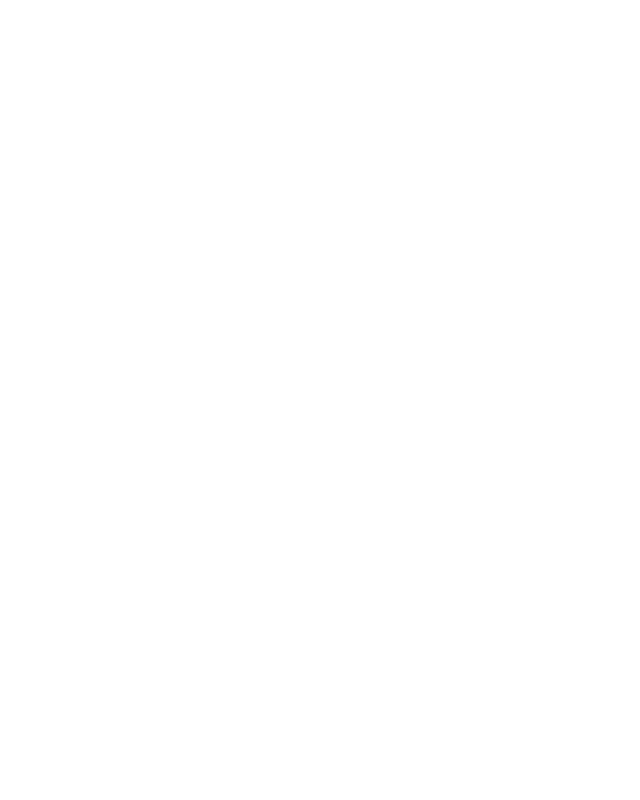
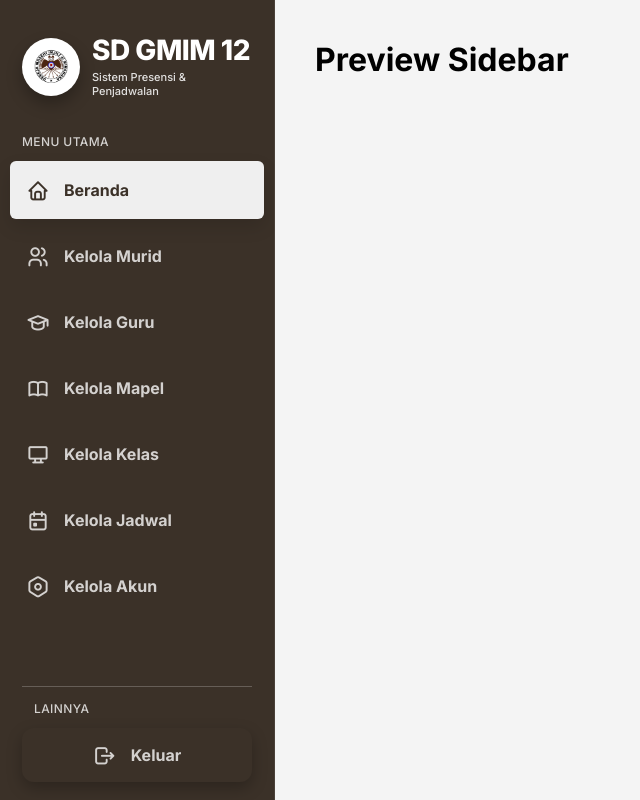
Before and after one commit to Dhoo365/Sistem-presensi-dan-pengelolaan-jadwal-pembelajaran-dan-ujian-berbasis-web, a React (Vite) app: page /admin in a window 1280 px wide. Before the commit this address had no page. Shown: the whole page, without its empty margins (0-640 px from the left). Built offline with nearby package versions, Linux system fonts and the light colour scheme.

Commit message:
FiturSidebar

```diff
--- a/src/App.jsx
+++ b/src/App.jsx
@@ -1,13 +1,14 @@
 import { Routes, Route } from "react-router-dom";
-
 import Login from "./pages/Login";
 import ResetPassword from "./pages/ResetKirim";
+import TestSidebar from "./pages/TestSidebar";
 
 function App() {
   return (
     <Routes>
       <Route path="/" element={<Login />} />
       <Route path="/reset-password" element={<ResetPassword />} />
+      <Route path="/admin" element={<TestSidebar />} />
     </Routes>
   );
 }
--- /dev/null
+++ b/src/components/AdminSidebar.jsx
@@ -0,0 +1,59 @@
+import { NavLink } from "react-router-dom";
+import "../styles/adminSidebar.css";
+import logo from "../assets/foto/logo.png";
+
+export default function AdminSidebar() {
+  const menus = [
+    { name: "Beranda", icon: "ti ti-home", path: "/admin" },
+    { name: "Kelola Murid", icon: "ti ti-users", path: "/admin/murid" },
+    { name: "Kelola Guru", icon: "ti ti-school", path: "/admin/guru" },
+    { name: "Kelola Mapel", icon: "ti ti-book", path: "/admin/mapel" },
+    { name: "Kelola Kelas", icon: "ti ti-device-desktop", path: "/admin/kelas" },
+    { name: "Kelola Jadwal", icon: "ti ti-calendar-event", path: "/admin/jadwal" },
+    { name: "Kelola Akun", icon: "ti ti-settings-2", path: "/admin/akun" },
+  ];
+
+  return (
+    <aside className="admin-sidebar">
+
+      {/* Header */}
+      <div className="sidebar-brand">
+        <img src={logo} alt="Logo" />
+        <div className="brand-text">
+          <h2>SD GMIM 12</h2>
+          <p>Sistem Presensi & Penjadwalan</p>
+        </div>
+      </div>
+
+      {/* Menu */}
+      <div className="sidebar-section-title">MENU UTAMA</div>
+
+      <nav className="sidebar-menu">
+        {menus.map((item, i) => (
+          <NavLink
+            key={i}
+            to={item.path}
+            className={({ isActive }) =>
+              isActive ? "menu-item active" : "menu-item"
+            }
+          >
+            <i className={item.icon}></i>
+            <span>{item.name}</span>
+          </NavLink>
+        ))}
+      </nav>
+
+      {/* Bottom */}
+      <div className="sidebar-bottom">
+        <div className="sidebar-divider"></div>
+        <div className="sidebar-section-title">LAINNYA</div>
+
+        <button className="logout-btn">
+          <i className="ti ti-logout"></i>
+          <span>Keluar</span>
+        </button>
+      </div>
+
+    </aside>
+  );
+}
--- /dev/null
+++ b/src/pages/TestSidebar.jsx
@@ -0,0 +1,19 @@
+import AdminSidebar from "../components/AdminSidebar";
+
+export default function TestSidebar() {
+  return (
+    <div style={{ display: "flex", minHeight: "100vh" }}>
+      <AdminSidebar />
+
+      <div
+        style={{
+          flex: 1,
+          background: "#f4f4f4",
+          padding: "40px"
+        }}
+      >
+        <h1>Preview Sidebar</h1>
+      </div>
+    </div>
+  );
+}
--- /dev/null
+++ b/src/styles/adminSidebar.css
@@ -0,0 +1,155 @@
+@import url("https://fonts.googleapis.com/css2?family=Inter:wght@400;500;600;700;800&display=swap");
+
+* {
+  box-sizing: border-box;
+}
+
+.admin-sidebar {
+  width: 275px;
+  min-width: 275px;
+  height: 100vh;
+  background: #3b3128;
+  color: #ffffff;
+  display: flex;
+  flex-direction: column;
+  padding: 14px 10px 18px;
+  font-family: "Inter", sans-serif;
+  border-right: 1px solid rgba(255,255,255,0.08);
+}
+
+/* Brand */
+.sidebar-brand {
+  display: flex;
+  align-items: center;
+  gap: 12px;
+  padding: 22px 12px 28px;
+}
+
+.sidebar-brand img {
+  width: 58px;
+  height: 58px;
+  object-fit: contain;
+  border-radius: 50%;
+  background: #fff;
+  box-shadow: 0 8px 16px rgba(0,0,0,0.28);
+}
+
+.brand-text h2 {
+  font-size: 28px;
+  line-height: 1;
+  font-weight: 800;
+  margin: 0 0 6px;
+  letter-spacing: -0.5px;
+}
+
+.brand-text p {
+  margin: 0;
+  font-size: 11px;
+  font-weight: 500;
+  opacity: 0.85;
+}
+
+/* Section title */
+.sidebar-section-title {
+  padding: 0 12px;
+  margin: 8px 0 12px;
+  font-size: 12px;
+  font-weight: 500;
+  color: rgba(255,255,255,0.78);
+  letter-spacing: 0.4px;
+}
+
+/* Menu */
+.sidebar-menu {
+  display: flex;
+  flex-direction: column;
+  gap: 8px;
+}
+
+.menu-item {
+  width: 100%;
+  min-height: 58px;
+  border-radius: 6px;
+  display: flex;
+  align-items: center;
+  gap: 14px;
+  padding: 0 16px;
+  text-decoration: none;
+  color: rgba(255,255,255,0.78);
+  font-size: 16px;
+  font-weight: 700;
+  transition: all 0.2s ease;
+}
+
+.menu-item i {
+  font-size: 23px;
+  width: 24px;
+  text-align: center;
+}
+
+.menu-item:hover {
+  background: rgba(255,255,255,0.06);
+  color: #ffffff;
+}
+
+.menu-item.active {
+  background: #efefef;
+  color: #3b3128;
+  box-shadow: 0 8px 18px rgba(0,0,0,0.12);
+}
+
+/* Bottom */
+.sidebar-bottom {
+  margin-top: auto;
+  padding: 0 12px;
+}
+
+.sidebar-divider {
+  height: 1px;
+  width: 100%;
+  background: rgba(255,255,255,0.22);
+  margin: 12px 0 14px;
+}
+
+.logout-btn {
+  margin-top: 10px;
+  width: 100%;
+  height: 54px;
+  border: none;
+  background: transparent;
+  color: rgba(255,255,255,0.78);
+  display: flex;
+  align-items: center;
+  gap: 14px;
+  padding: 0 4px;
+  font-size: 16px;
+  font-weight: 700;
+  cursor: pointer;
+  transition: 0.2s ease;
+}
+
+.logout-btn i {
+  font-size: 23px;
+  width: 24px;
+}
+
+.logout-btn:hover {
+  color: #ffffff;
+}
+
+/* Responsive mobile */
+@media (max-width: 768px) {
+  .admin-sidebar {
+    width: 245px;
+    min-width: 245px;
+  }
+
+  .brand-text h2 {
+    font-size: 24px;
+  }
+
+  .menu-item {
+    min-height: 56px;
+    font-size: 15px;
+  }
+}
```
